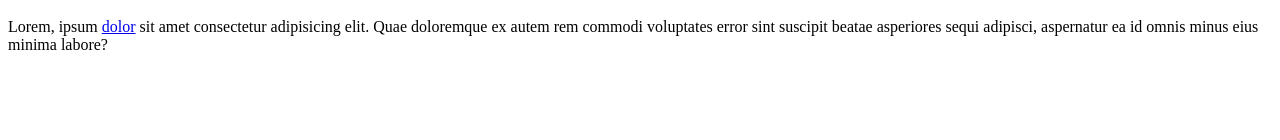
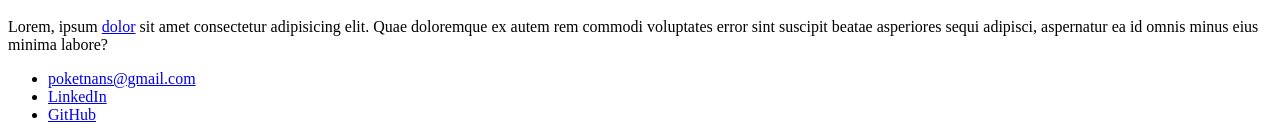
Before and after one commit to Poketnans/dio-desafio-repositorio, a plain HTML site: page index.html in a window 1280 px wide. Shown: the part 807-947 px from the top of the page. Before the commit the page ends 877 px from the top, so only its background shows below. Drawn offline with Linux system fonts and the light colour scheme.

Commit message:
Implementa links de rodape

```diff
--- a/index.html
+++ b/index.html
@@ -33,6 +33,20 @@
         </body>
       </article>
     </section>
-    <footer></footer>
+    <footer>
+      <ul>
+        <li>
+          <a href="mailto:poketnans@gmail.com" target="_blank">
+            poketnans@gmail.com
+          </a>
+        </li>
+        <li>
+          <a href="https://linkedin.com/in/etnan" target="_blank"> LinkedIn </a>
+        </li>
+        <li>
+          <a href="https://github.com/Poketnans" target="_blank"> GitHub </a>
+        </li>
+      </ul>
+    </footer>
   </body>
 </html>
```
